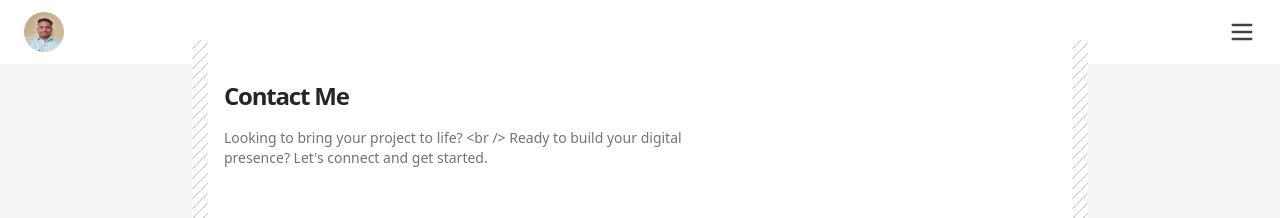
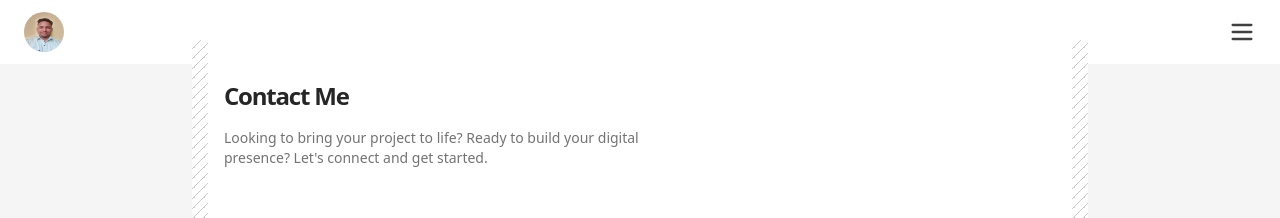
Before and after one commit to HimansuWebCoder/himansuwebcoderportfolio, a Next.js app: page /contact in a window 1280 px wide. Shown: the top 218 px of the page. Built offline with nearby package versions, Linux system fonts and the light colour scheme.

Commit message:
remove br tag in contact page

```diff
--- a/app/contact/page.tsx
+++ b/app/contact/page.tsx
@@ -18,7 +18,7 @@
         <Heading>Contact Me</Heading>
         <SubHeading>
           {
-            "Looking to bring your project to life? <br /> Ready to build your digital presence? Let's connect and get started."
+            "Looking to bring your project to life? Ready to build your digital presence? Let's connect and get started."
           }
         </SubHeading>
         <ContactForm />
```
Also changed, not shown: 1 other file (tests, documents, lock files or other folders).
